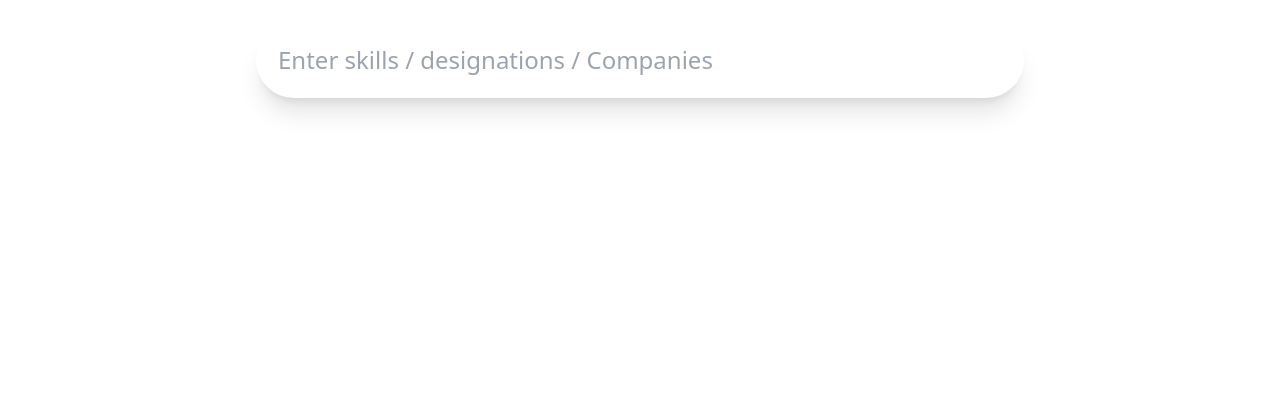
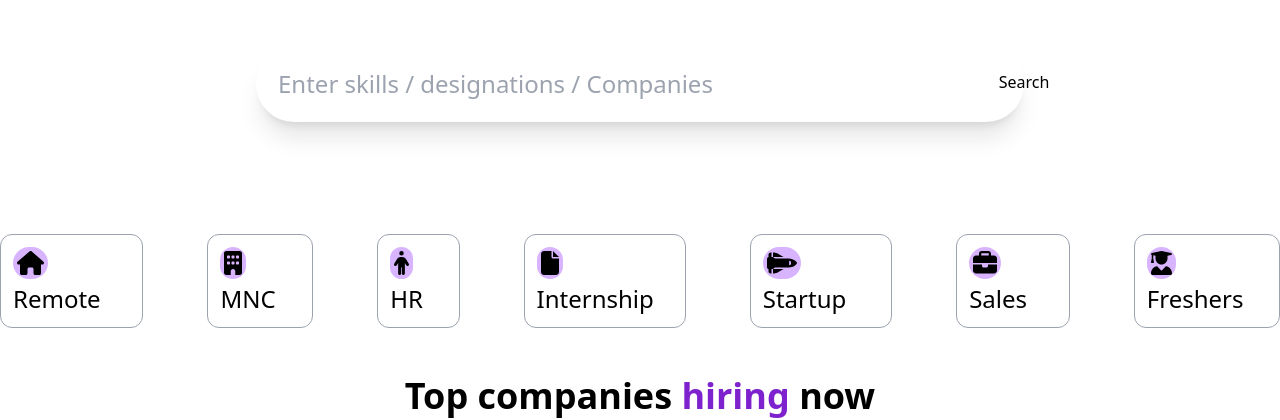
Before and after one commit to IayushCoderJOD/kaam-milega-portal, a React (Create React App) app: page / in a window 1280 px wide. Shown: the part 527-947 px from the top of the page. Before the commit the page ends 800 px from the top, so only its background shows below. Built offline with nearby package versions, Linux system fonts and the light colour scheme.

Commit message:
added different categories button

```diff
--- a/package.json
+++ b/package.json
@@ -3,6 +3,8 @@
   "version": "0.1.0",
   "private": true,
   "dependencies": {
+    "@fortawesome/free-solid-svg-icons": "^6.5.1",
+    "@fortawesome/react-fontawesome": "^0.2.0",
     "@reduxjs/toolkit": "^2.0.1",
     "@testing-library/jest-dom": "^5.17.0",
     "@testing-library/react": "^13.4.0",
--- a/src/components/BasicInfoPage.jsx
+++ b/src/components/BasicInfoPage.jsx
@@ -1,15 +1,32 @@
 import React from 'react'
 import Header from './Header'
+import { FontAwesomeIcon } from '@fortawesome/react-fontawesome';
+import { faBriefcase, faBuilding, faFile, faHome, faPerson, faSpaceShuttle, faUserGraduate } from '@fortawesome/free-solid-svg-icons';
+
 
 const BasicInfoPage = () => {
     return (
         <>
             <Header />
             <div>
-                <div className='flex flex-col items-center pt-[6%]' >
+                <div className=' flex flex-col items-center pt-[6%]' >
                     <h1 className=' text-5xl font-bold font-serif'>Find your <span className='text-purple-700' >dream job</span> now</h1>
                     <p className='text-2xl font-medium text-gray-800 pt-5'><span className='text-purple-700'>10 lakh+</span> jobs for you to explore</p>
+                    <button className=' relative top-20 left-96' >Search</button>
                     <input className='mt-8 rounded-full w-[60%] p-5 text-2xl border-2 shadow-xl border-white' type="text" placeholder='Enter skills / designations / Companies' />
+                    <ul className='flex justify-evenlyp-5 space-x-16 mt-28' >
+                        <li className='text-2xl border hover:shadow-2xl cursor-pointer border-gray-400 p-3 rounded-xl ' ><FontAwesomeIcon className='bg-purple-300 p-1  rounded-full' icon={faHome} /> Remote</li>
+                        <li className='text-2xl border hover:shadow-2xl cursor-pointer border-gray-400 p-3 rounded-xl ' ><FontAwesomeIcon className='bg-purple-300 p-1  rounded-full' icon={faBuilding} /> MNC</li>
+                        <li className='text-2xl border hover:shadow-2xl cursor-pointer border-gray-400 p-3 rounded-xl ' ><FontAwesomeIcon className='bg-purple-300 p-1  rounded-full' icon={faPerson} /> HR</li>
+                        <li className='text-2xl border hover:shadow-2xl cursor-pointer border-gray-400 p-3 rounded-xl ' ><FontAwesomeIcon className='bg-purple-300 p-1  rounded-full' icon={faFile} /> Internship</li>
+                        <li className='text-2xl border hover:shadow-2xl cursor-pointer border-gray-400 p-3 rounded-xl ' ><FontAwesomeIcon className='bg-purple-300 p-1  rounded-full' icon={faSpaceShuttle} /> Startup</li>
+                        <li className='text-2xl border hover:shadow-2xl cursor-pointer border-gray-400 p-3 rounded-xl ' ><FontAwesomeIcon className='bg-purple-300 p-1  rounded-full' icon={faBriefcase} /> Sales</li>
+                        <li className='text-2xl border hover:shadow-2xl cursor-pointer border-gray-400 p-3 rounded-xl ' ><FontAwesomeIcon className='bg-purple-300 p-1  rounded-full' icon={faUserGraduate} /> Freshers</li>
+                    </ul>
+                    <p className='text-4xl pt-12 font-semibold' >
+                        Top companies <span className='text-purple-700'>hiring</span> now
+                    </p>
+
                 </div>
             </div >
         </>
```
Also changed, not shown: 1 other file (tests, documents, lock files or other folders).
